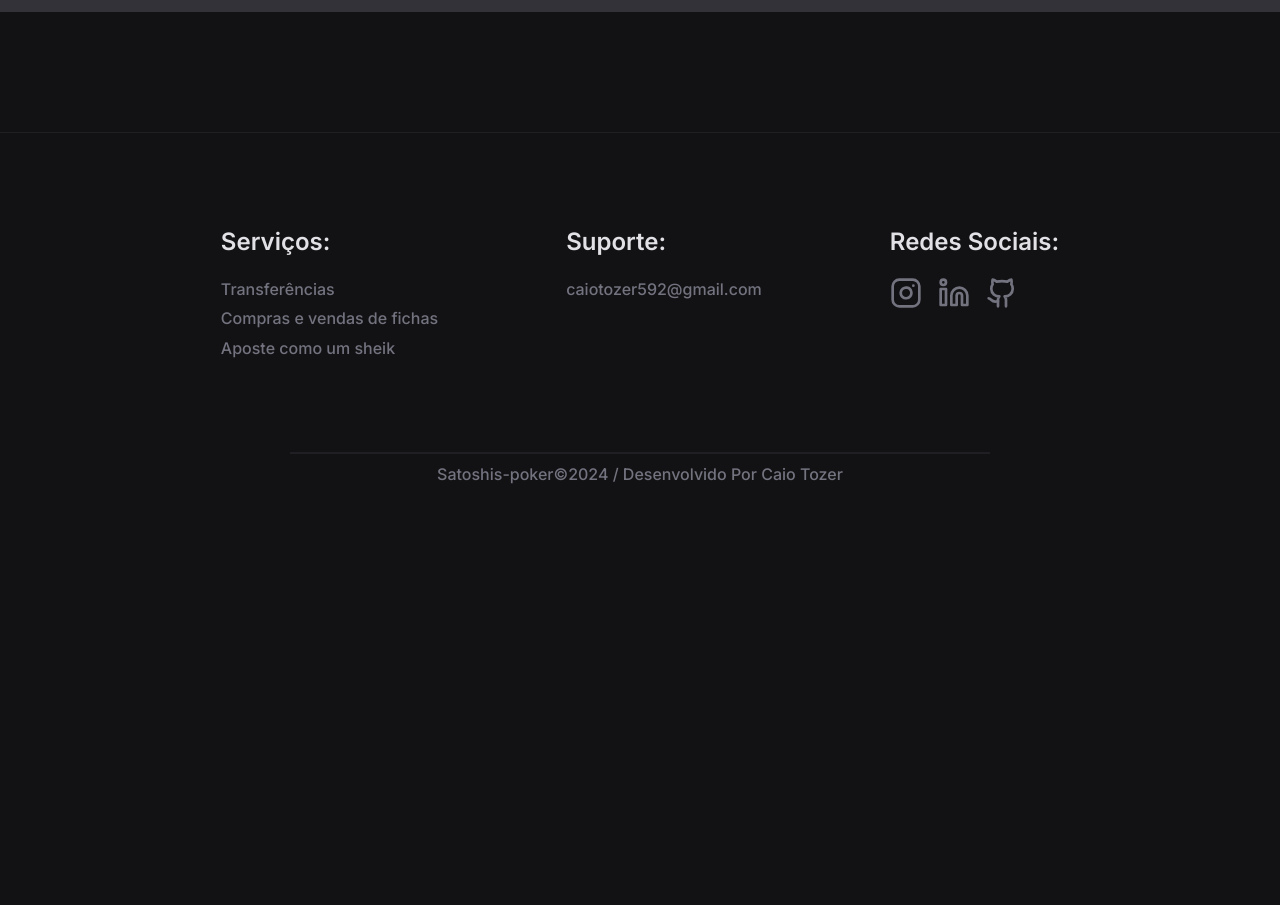
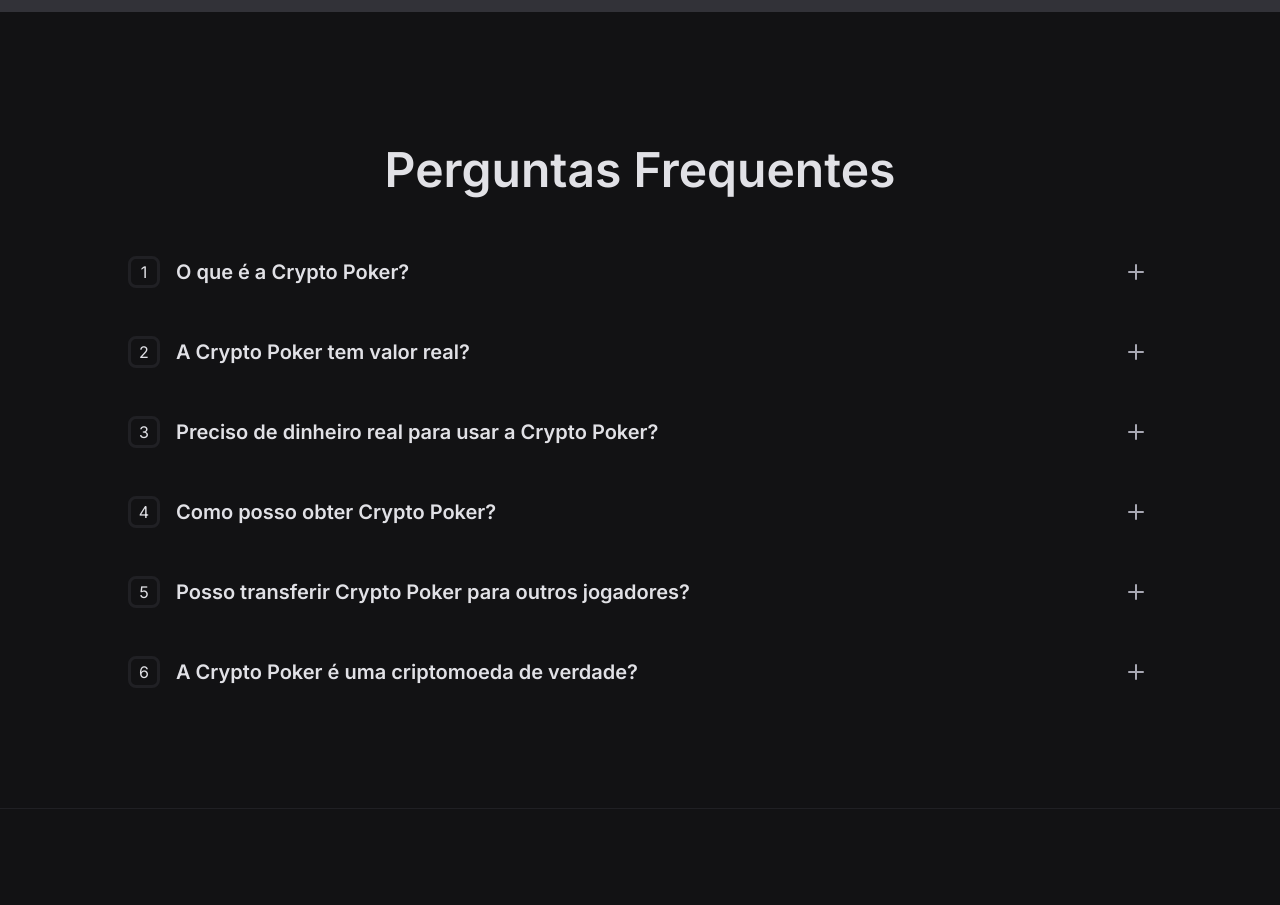
Before and after one commit to CaioTozer/satoshis-poker, a React (Vite) app: page / in a window 1280 px wide. Shown: the part 2500-3405 px from the top of the page. Before the commit the page ends 3027 px from the top, so only its background shows below. Built offline with nearby package versions, Linux system fonts and the light colour scheme.

Commit message:
feat: add faq

```diff
--- a/src/App.tsx
+++ b/src/App.tsx
@@ -7,7 +7,6 @@ function App() {
   //     TODO:
 
   //  - Deixar app responsivo
-  //  - Adicionar  FAQ
   //  - Adicionar animações
 
   return (
--- /dev/null
+++ b/src/pages/LandingPage/components/faq/index.tsx
@@ -0,0 +1,71 @@
+import { Minus, Plus } from "lucide-react";
+import {
+    Answer,
+    Container,
+    FaqContainer,
+    FaqHeader,
+    FaqIndex,
+    IconContainerMinus,
+    IconContainerPlus,
+    Question,
+    QuestionAnswer,
+    Title,
+    TitleIndex
+} from "./styles";
+import { faq } from "./utils";
+import { useState } from "react";
+import { colors } from "@/styles/colors";
+
+export default function FAQ() {
+    const [expandedIndex, setExpandedIndex] = useState<number[]>([]);
+
+    const toggleFAQ = (index: number) => {
+        if (expandedIndex.includes(index)) {
+            const filteredArrayIndex = expandedIndex.filter((item) => item !== index)
+
+            setExpandedIndex(filteredArrayIndex)
+            return;
+        }
+
+        setExpandedIndex([...expandedIndex, index])
+
+    };
+
+    const faqList = faq.map((faqItem, index) => {
+
+        return (
+            <FaqContainer onClick={() => toggleFAQ(index)}>
+                <FaqHeader>
+                    <TitleIndex>
+                        <FaqIndex>
+                            {index + 1}
+                        </FaqIndex>
+                        <QuestionAnswer>
+                            <Question>{faqItem.question}</Question>
+                            {expandedIndex.includes(index) &&
+                                <Answer>{faqItem.answer}</Answer>
+                            }
+                        </QuestionAnswer>
+                    </TitleIndex>
+
+                    {expandedIndex.includes(index) ?
+                        <IconContainerMinus>
+                            <Minus color={colors.background} />
+                        </IconContainerMinus>
+                        :
+                        <IconContainerPlus>
+                            <Plus />
+                        </IconContainerPlus>
+                    }
+                </FaqHeader>
+            </FaqContainer>
+        )
+    })
+
+    return (
+        <Container id="FAQ">
+            <Title>Perguntas Frequentes</Title>
+            {faqList}
+        </Container>
+    )
+}
--- /dev/null
+++ b/src/pages/LandingPage/components/faq/styles.ts
@@ -0,0 +1,87 @@
+import { colors } from "@/styles/colors";
+import styled from "styled-components";
+
+export const Container = styled.div`
+display: flex;
+flex-direction: column;
+align-items: center;
+justify-content: center;
+gap: 48px;
+`
+
+export const FaqContainer = styled.div`
+display: flex;
+flex-direction: column;
+width: 80%;
+`
+
+export const TitleIndex = styled.div`
+display: flex;
+gap: 16px;
+`
+
+export const FaqHeader = styled.div`
+display: flex;
+justify-content: space-between;
+`
+
+export const FaqIndex = styled.div`
+display: flex;
+align-items: center;
+justify-content: center;
+width: 32px;
+height: 32px;
+border: 3px solid ${colors.surface};
+color: ${colors.text.title};
+font-size: 16px;
+border-radius: 8px;
+`
+
+export const IconContainerPlus = styled.div`
+display: flex;
+align-items: center;
+justify-content: center;
+padding: 4px;
+height: fit-content;
+width: fit-content;
+
+&:hover {
+    color: ${colors.surface};
+}
+`
+
+export const IconContainerMinus = styled.div`
+display: flex;
+align-items: center;
+justify-content: center;
+border-radius: 50%;
+padding: 4px;
+background-color: ${colors.secondary};
+height: fit-content;
+width: fit-content;
+`
+
+export const Title = styled.h3`
+font-size: 48px;
+font-weight: 600;
+color: ${colors.text.title};
+`
+
+export const QuestionAnswer = styled.div`
+display: flex;
+flex-direction: column;
+gap: 16px;
+`
+
+export const Question = styled.h3`
+font-size:  20px;
+font-weight: 600;
+color: ${colors.text.title};
+`
+
+export const Answer = styled.p`
+font-size:  16px;
+font-weight: 600;
+color: ${colors.text.support};
+width: 90%;
+`
--- /dev/null
+++ b/src/pages/LandingPage/components/faq/utils/index.ts
@@ -0,0 +1,26 @@
+export const faq = [
+    {
+        question: "O que é a Crypto Poker?",
+        answer: "A Crypto Poker é uma moeda digital fictícia criada exclusivamente para apostas em partidas de poker entre amigos, sem envolver dinheiro real."
+    },
+    {
+        question: "A Crypto Poker tem valor real?",
+        answer: "Não, a Crypto Poker é totalmente fictícia e não possui valor financeiro. Foi criada apenas para diversão."
+    },
+    {
+        question: "Preciso de dinheiro real para usar a Crypto Poker?",
+        answer: "Não, a Crypto Poker não requer nenhum investimento financeiro e é completamente desvinculada de dinheiro real."
+    },
+    {
+        question: "Como posso obter Crypto Poker?",
+        answer: "Você pode adquirir Crypto Poker diretamente na plataforma, de forma gratuita, para usar durante as partidas com seus amigos."
+    },
+    {
+        question: "Posso transferir Crypto Poker para outros jogadores?",
+        answer: "Sim, você pode transferir Crypto Poker entre os jogadores para tornar as partidas mais dinâmicas e competitivas."
+    },
+    {
+        question: "A Crypto Poker é uma criptomoeda de verdade?",
+        answer: "Não, a Crypto Poker é uma moeda imaginária inspirada em criptomoedas, mas não utiliza tecnologia blockchain e é exclusiva da plataforma."
+    }
+];
--- a/src/pages/LandingPage/index.tsx
+++ b/src/pages/LandingPage/index.tsx
@@ -1,4 +1,5 @@
 import BuyCrypto from "./components/buyCrypto";
+import FAQ from "./components/faq";
 import Features from "./components/features";
 import Footer from "./components/footer";
 import LandingPageHome from "./components/landingPageHome";
@@ -15,6 +16,7 @@ export default function LandingPage() {
                 <OurCoin />
                 <Features />
                 <BuyCrypto />
+                <FAQ />
                 <Footer />
             </Container>
         </>
```
